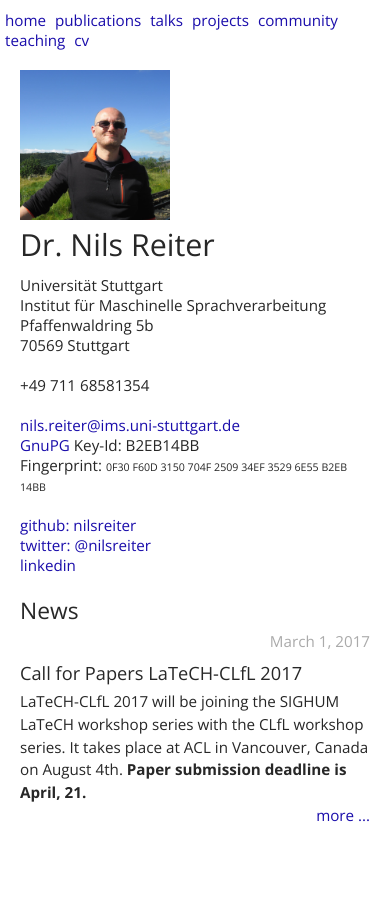
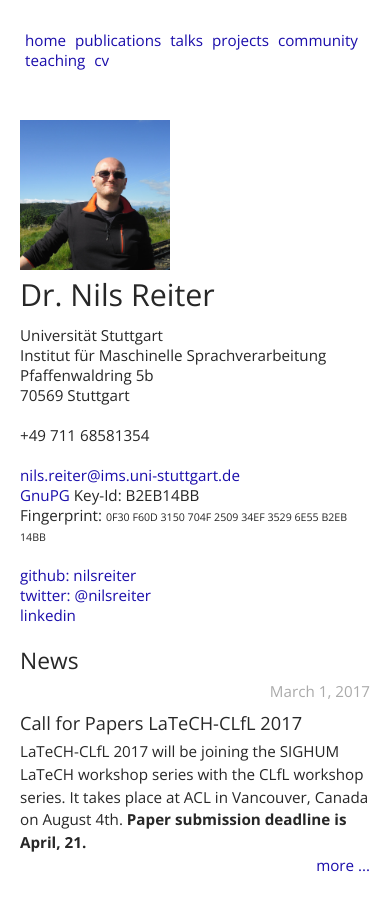
Before and after one commit to nilsreiter/nilsreiter.github.io, a Jekyll site: the page built from index.html, in a window 390 px wide and 927 px high. Shown: the top 911 px of the window. Built offline with Jekyll 4.4.1, drawn with Linux system fonts in a browser that asks for light colours.

Commit message:
Revert "menu stops fixed at the top on small screens"
This reverts commit 42b4a62412fbf38e737be26de728a2797dfea342.

```diff
--- a/assets/css/main.scss
+++ b/assets/css/main.scss
@@ -122,18 +122,11 @@
 	@media screen and (max-width: $br) {
 		display: block;
 	}
-
 	h1 {
 		font-size: 2em;
 		margin-bottom: 0;
 	}
 	ul {
-		@media screen and (max-width: 575px) {
-			position:fixed;
-			top:0px;
-			right:20px;
-			background-color: white;
-		}
 		margin-top: 10px;
 		li {
 			display: inline;
@@ -142,7 +135,6 @@
 		}
 	}
 }
-
 
 .blog {
 	padding-bottom: 30px;
```
